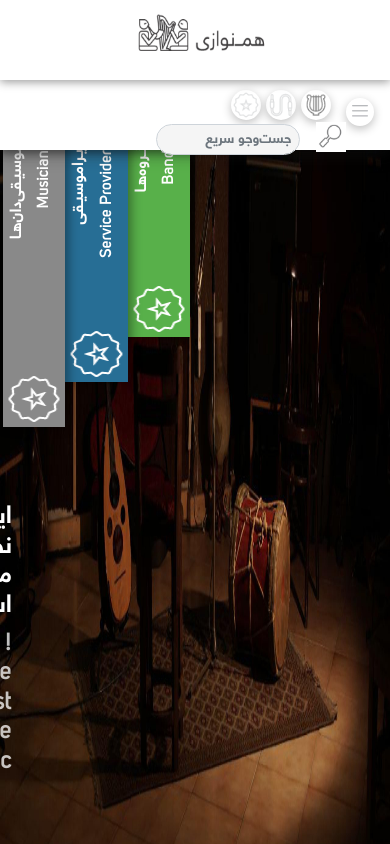
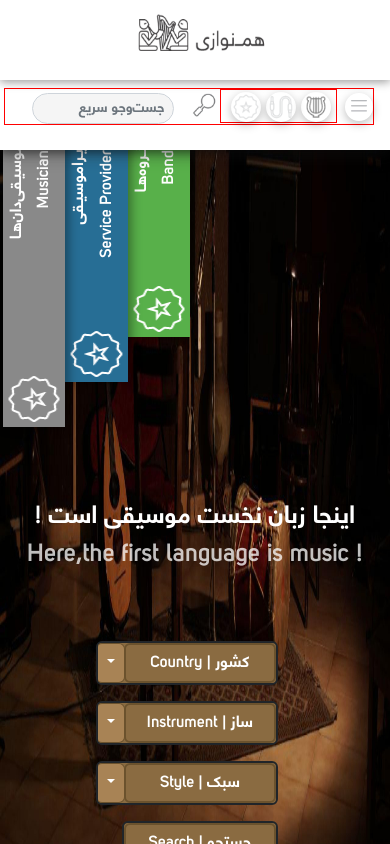
Before and after one commit to DesertFoox/hamnavazi, a React (Create React App) app: page / in a window 390 px wide. Both pictures are taken after a click on the element 360 px from the left and 111 px from the top of the page. Shown: the top 844 px of the page. Built offline with nearby package versions, Linux system fonts and the light colour scheme.

Commit message:
fix header responsive in width 990

```diff
--- a/src/Components/Header/Header.module.css
+++ b/src/Components/Header/Header.module.css
@@ -125,6 +125,14 @@
     }
 }
 
+@media (max-width: 915px) {
+    .header-options {
+        width: 80%;
+        border: 1px solid red;
+
+    }
+}
+
 @media (max-width: 768px) {
     .header {
         min-height: 70px !important;
@@ -199,7 +207,7 @@
         border-radius: 100%;
         background: #fff;
         box-shadow: 0 3px 10px 0 rgba(0, 0, 0, 0.25);
-        margin-top: 10px;
+        margin-top: 4px;
         text-align: center;
 
         float: right;
@@ -214,7 +222,7 @@
     }
 
     .search-box {
-        width: 55%;
+        width: 57%;
     }
 
     .header-profile-box {
@@ -232,11 +240,11 @@
 
 @media (max-width: 440px) {
     .search-box {
-        width: 60%;
+        width: 55%;
     }
 
     .search-box-input {
-        width: 65%;
+        width: 70%;
     }
 }
 
--- a/src/Components/Header/HeaderAuth/HeaderAuthentication.module.scss
+++ b/src/Components/Header/HeaderAuth/HeaderAuthentication.module.scss
@@ -26,6 +26,22 @@
       color: #373435;
 
 }
+@media (max-width: 915px) {
+    .header-auth-box {
+        width: 40%;
+        border: 1px solid red;
+    }
+}
+@media (max-width: 768px) {
+    .header-auth-box {
+        width: 28%;
+        border: 1px solid red;
+    }
+        .header-auth-userName {
+        display:none;
+    }
+}
+
 @media (max-width: 576px) {
 
     .header-auth-userName {
@@ -33,7 +49,7 @@
     }
 
     .header-auth-box {
-        margin-right: 10px;
+        margin-right: 8px;
     }
     .header-auth-icon {
                 box-shadow: 0 3px 10px 0 rgba(0, 0, 0, 0.25);
@@ -50,6 +66,11 @@
         height: 30px;
     }
 
+}
+@media (max-width: 404px) {
+        .header-auth-box {
+        width:32%;
+    }
 }
 @media (max-width: 375px) {
 
--- a/src/Components/Header/HeaderUnAuth/HeaderUnAuthentication.module.scss
+++ b/src/Components/Header/HeaderUnAuth/HeaderUnAuthentication.module.scss
@@ -15,7 +15,11 @@
     height: 35px;
 }
 
-
+@media (max-width: 915px) {
+    .header-unAuth-box {
+        width: 18%;
+    }
+}
 @media (max-width: 768px) {
     .header-unAuth-box {
         width: 16%;
@@ -68,7 +72,7 @@
         height: 28px;
     }
 }
-@media (max-width: 335px) {
+@media (max-width: 336px) {
 
     .header-unAuth-box {
         margin-top: 5px;
```
